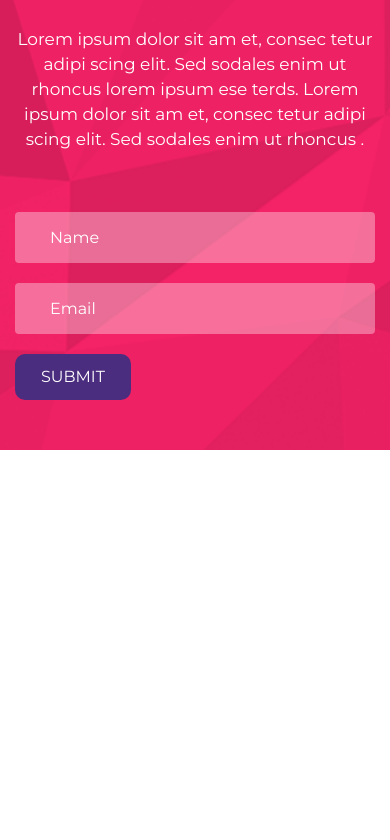
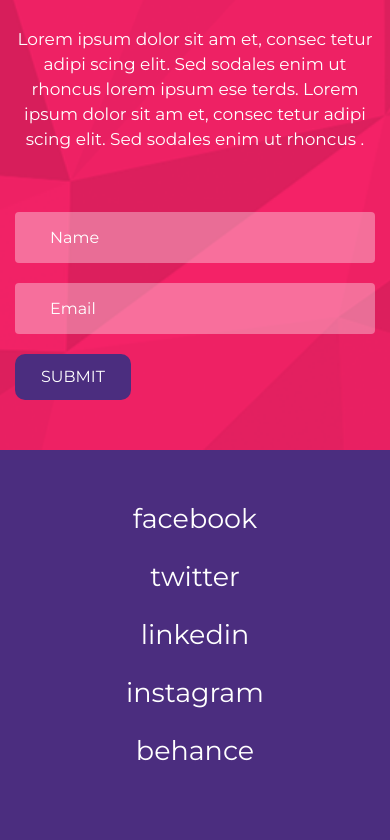
Before and after one commit to inCrafts/BS4_BlueRex, a plain HTML site: page index.html in a window 390 px wide. Shown: the part 10861-11701 px from the top of the page. Before the commit the page ends 11311 px from the top, so only its background shows below. Drawn offline with nearby package versions, Linux system fonts and the light colour scheme.

Commit message:
Секция Social

```diff
--- a/css/main.css
+++ b/css/main.css
@@ -162,11 +162,12 @@
     color: #ffffff;
 }
 
-.main-header .nav-link:hover {
+.main-header .nav-link:hover, .social-link:hover  {
+    text-decoration: none;
     color: #ffffff;
 }
 
-.main-header .nav-link::after {
+.main-header .nav-link::after, .social-link::after {
         content: '';
         display: block;
         width: 100%;
@@ -185,7 +186,7 @@
         transition: all .3s;
     }
 
-.main-header .nav-link:hover::after {
+.main-header .nav-link:hover::after, .social-link:hover::after  {
     -webkit-transform: scale(1);
     -moz-transform: scale(1);
     -ms-transform: scale(1);
@@ -596,15 +597,48 @@
 }
 
 .contact .form-control:focus {
-    -webkit-box-shadow: 0 0 0 0 .2rem rgba(255, 255, 255, .25);
-    -moz-box-shadow: 0 0 0 0 .2rem rgba(255, 255, 255, .25);
-    box-shadow: 0 0 0 0 .2rem rgba(255, 255, 255, .25);
+    -webkit-box-shadow: 0 0 0 .2rem rgba(255, 255, 255, .25);
+    -moz-box-shadow: 0 0 0 .2rem rgba(255, 255, 255, .25);
+    box-shadow: 0 0 0 .2rem rgba(255, 255, 255, .25);
 }
 
 
+/*    Social section styles    */
 
+.social {
+    background-color: #4b2d7f;
+    color: #ffffff;
+}
 
+.social-list {
+    display: inline-grid;
+    grid-template-columns: repeat(5, 1fr);
+    justify-content: space-between;
+    align-items: center;
+    margin: 0;
+    padding: 0 140px;
+}
 
+.social-item {
+    position: relative;
+    padding: 0 15px;
+}
+
+.social-link {
+    text-decoration: none;
+    font-size: 27px;
+    line-height: 37px;
+    font-weight: 400;
+    color: #ffffff;
+}
+
+.social-line {
+    position: absolute;
+    top: 0;
+    left: -2px;
+    font-size: 27px;
+    color: #7647c7;
+}
 
 
 
@@ -661,7 +695,13 @@
         font-size: 18px;
     }
 
+    .social-list {
+        padding: 0 15px;
+    }
 
+    .social-link {
+        font-size: 20px;
+    }
 }
 
 @media only screen and (max-width : 991px) {
@@ -675,6 +715,8 @@
     .nav-item {
         margin: 0 auto;
     }
+
+    .line {}
 }
 
 @media only screen and (max-width : 870px) {
@@ -752,7 +794,15 @@
     .contact .form-control:first-of-type {
         margin-bottom: 20px;
     }
+
+    .social-list {
+        padding: 0 15px;
     }
+
+    .social-link {
+        font-size: 16px;
+    }
+}
 
 @media only screen and (max-width : 680px) {
     h1 {
@@ -836,6 +886,24 @@
         margin: auto;
     }
 
+    .social-list {
+        padding: 0 15px;
+        grid-template-columns: repeat(1, 1fr);
+    }
+
+    .social-item {
+        width: 100%;
+        margin-bottom: 15px;
+    }
+
+    .social-link {
+        font-size: 27px;
+    }
+
+    .social-line {
+        display: none;
+    }
+
 }
 
 
--- a/index.html
+++ b/index.html
@@ -517,6 +517,36 @@
         </div><!-- /.container -->
     </section><!-- /.contact -->
 
+    <section class="social">
+        <div class="container text-center">
+            <ul class="social-list row">
+                <li class="social-item">
+                    <a href="#" class="social-link">facebook</a><!-- /.social-link -->
+                </li><!-- /.social-item -->
+
+                <li class="social-item">
+                    <span class="social-line">|</span>
+                    <a href="#" class="social-link">twitter</a><!-- /.social-link -->
+                </li><!-- /.social-item -->
+
+                <li class="social-item">
+                    <span class="social-line">|</span>
+                    <a href="#" class="social-link">linkedin</a><!-- /.social-link -->
+                </li><!-- /.social-item -->
+
+                <li class="social-item">
+                    <span class="social-line">|</span>
+                    <a href="#" class="social-link">instagram</a><!-- /.social-link -->
+                </li><!-- /.social-item -->
+
+                <li class="social-item">
+                    <span class="social-line">|</span>
+                    <a href="#" class="social-link">behance</a><!-- /.social-link -->
+                </li><!-- /.social-item -->
+            </ul><!-- /.row -->
+        </div><!-- /.container -->
+    </section><!-- /.social -->
+
 
 <script src="https://code.jquery.com/jquery-3.4.1.slim.min.js"></script>
 <script src="https://cdn.jsdelivr.net/npm/popper.js@1.16.0/dist/umd/popper.min.js"></script>
```
Also changed, not shown: css/bootstrap.min.css.
